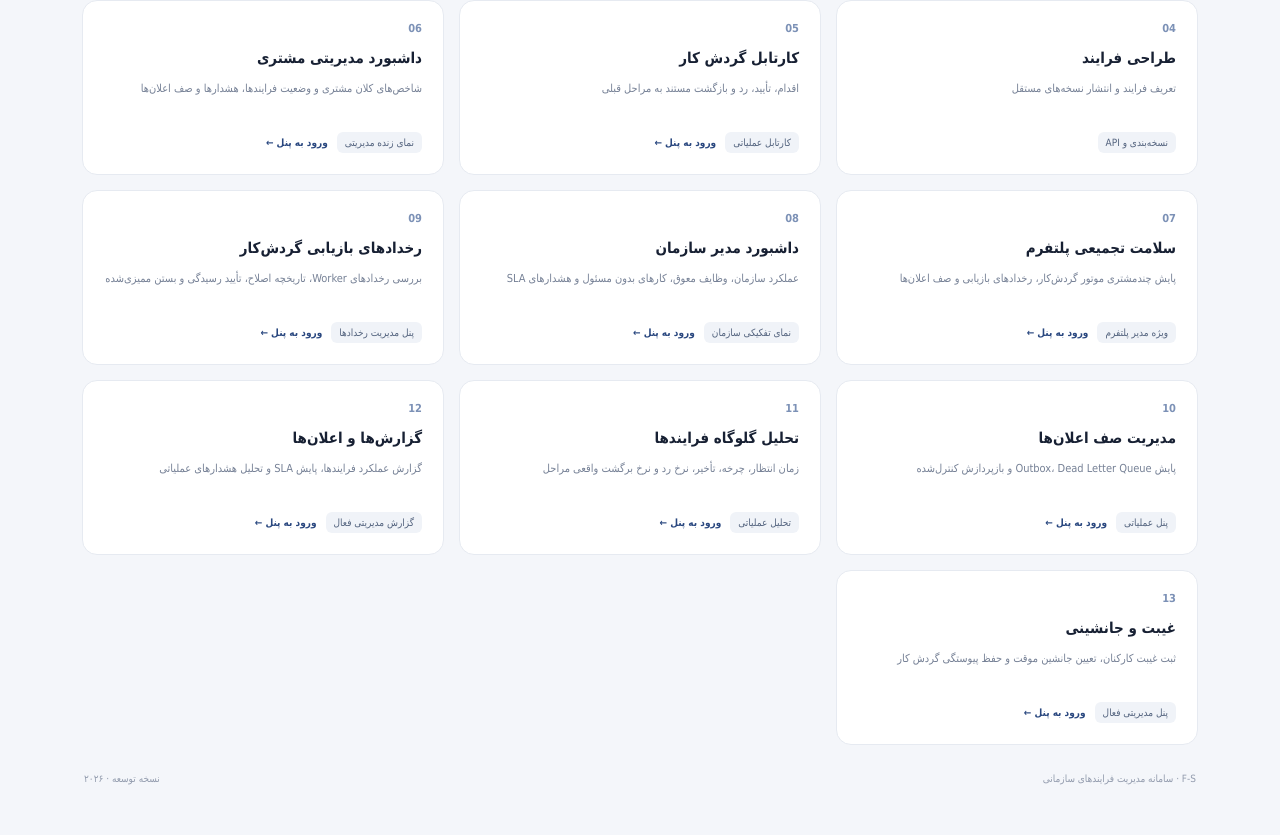
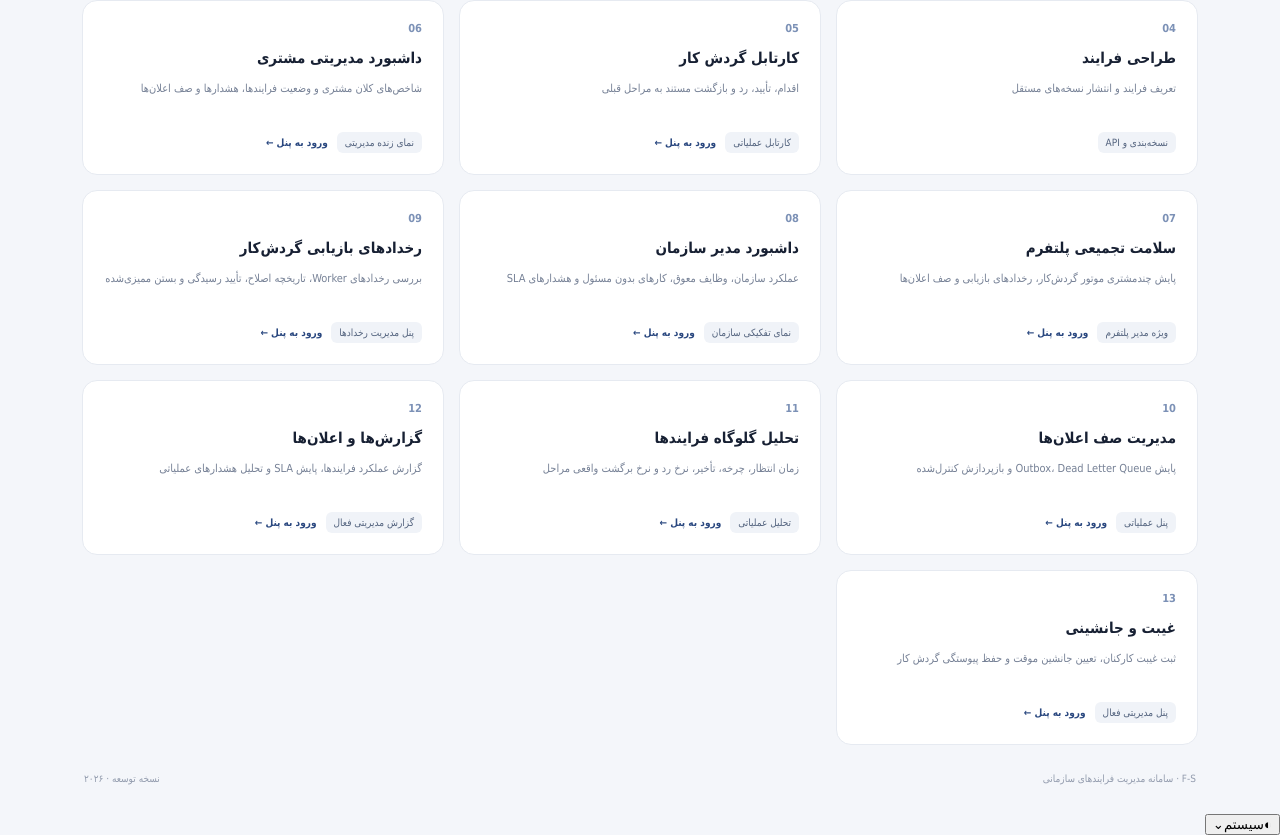
Before and after one commit to godsparadise1111/Fsb, a Next.js app in the folder apps/web/: page / in a window 1280 px wide. Shown: the part 748-1583 px from the top of the page. Before the commit the page ends 1562 px from the top, so only its background shows below. Built offline with nearby package versions, Linux system fonts and the light colour scheme.

Commit message:
feat(web): mount global theme control and Persian font

```diff
--- a/apps/web/src/app/layout.tsx
+++ b/apps/web/src/app/layout.tsx
@@ -1,4 +1,22 @@
 import type { Metadata } from 'next';
+import '@fontsource-variable/vazirmatn';
 import './globals.css';
-export const metadata: Metadata = { title: 'F-S | BPMS', description: 'سامانه مدیریت فرایندهای سازمانی' };
-export default function RootLayout({ children }: Readonly<{ children: React.ReactNode }>) { return <html lang="fa" dir="rtl"><body>{children}</body></html>; }
+import ThemeControl from '../components/theme-control';
+
+export const metadata: Metadata = {
+  title: 'F-S | BPMS',
+  description: 'سامانه مدیریت فرایندهای سازمانی',
+  applicationName: 'F-S',
+  themeColor: '#172554',
+};
+
+export default function RootLayout({ children }: Readonly<{ children: React.ReactNode }>) {
+  return (
+    <html lang="fa" dir="rtl" suppressHydrationWarning>
+      <body>
+        {children}
+        <ThemeControl />
+      </body>
+    </html>
+  );
+}
```
